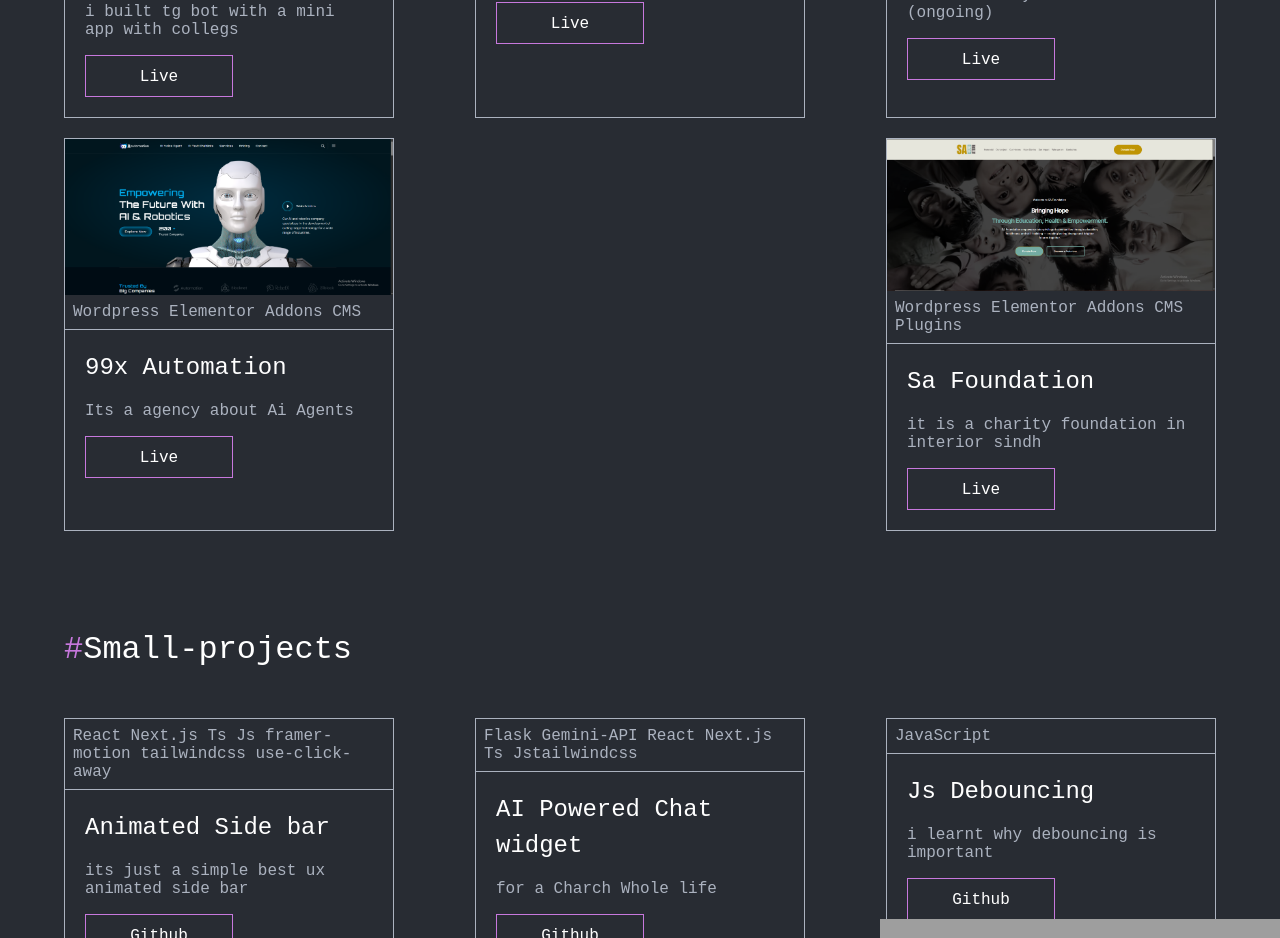
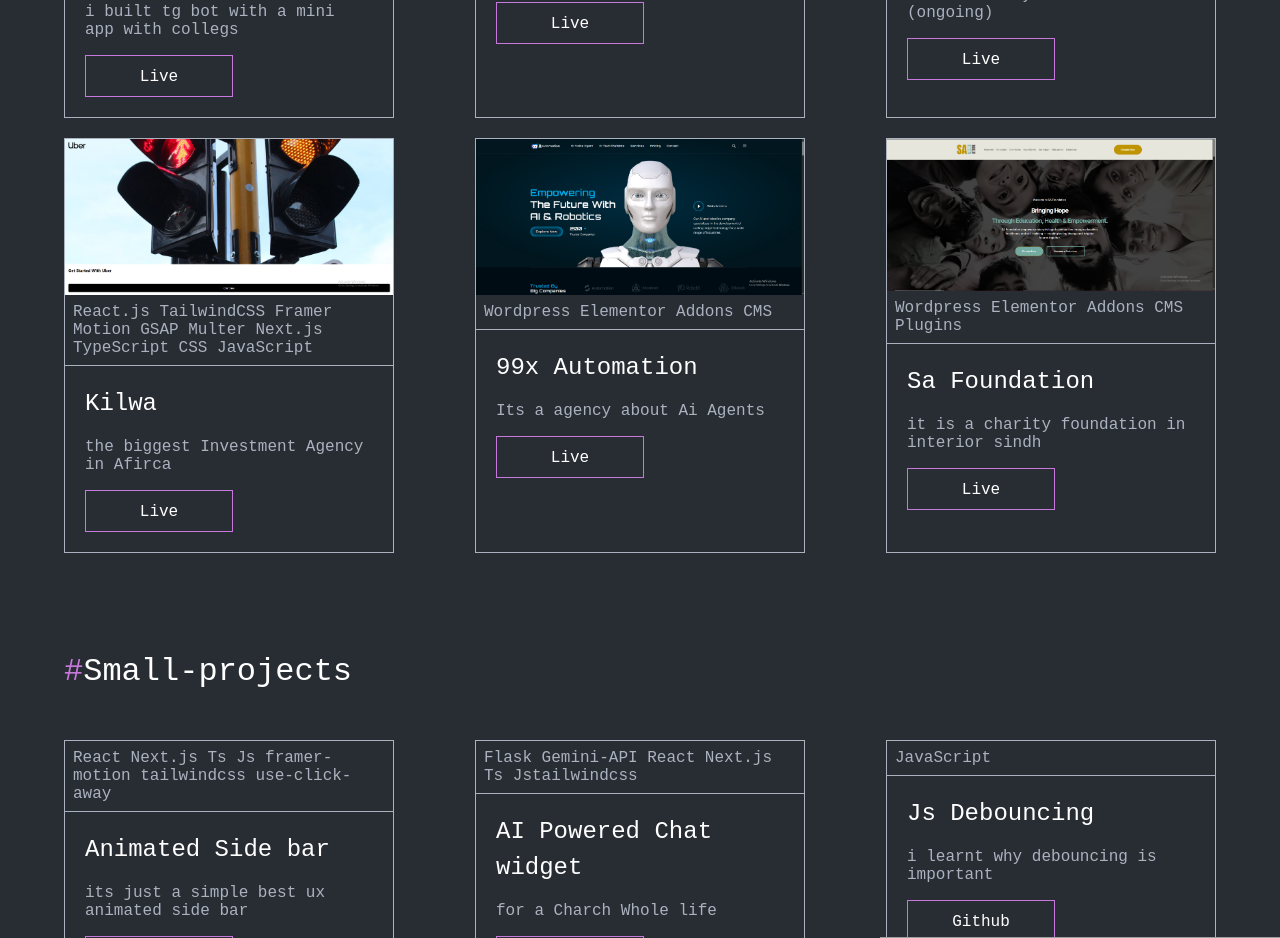
Before and after one commit to huzaifa172/Portfolio, a Next.js app: page /projects in a window 1280 px wide. Shown: the part 1160-2098 px from the top of the page. Built offline with nearby package versions, Linux system fonts and the light colour scheme; grey boxes are pictures that could not be loaded.

Commit message:
kilwa added in project

```diff
--- a/components/Allprojects.tsx
+++ b/components/Allprojects.tsx
@@ -115,6 +115,17 @@ const AllProjects = () => {
               <p>to enhance my skills (ongoing)</p>
               <Button label="Live"
              url='https://99x.findton.app/' />
+            </div>
+        </div>
+
+        <div className='box'>
+            <Image width={330} height={250} src="/uber.png" alt="" />
+            <p>React.js TailwindCSS Framer Motion GSAP  Multer Next.js TypeScript CSS JavaScript</p>
+            <div className='box-child'>
+              <h4>Kilwa</h4>
+              <p>the biggest Investment Agency in Afirca</p>
+              <Button label="Live"
+             url='https://kilwa.vercel.app/home' />
             </div>
         </div>
 
```
